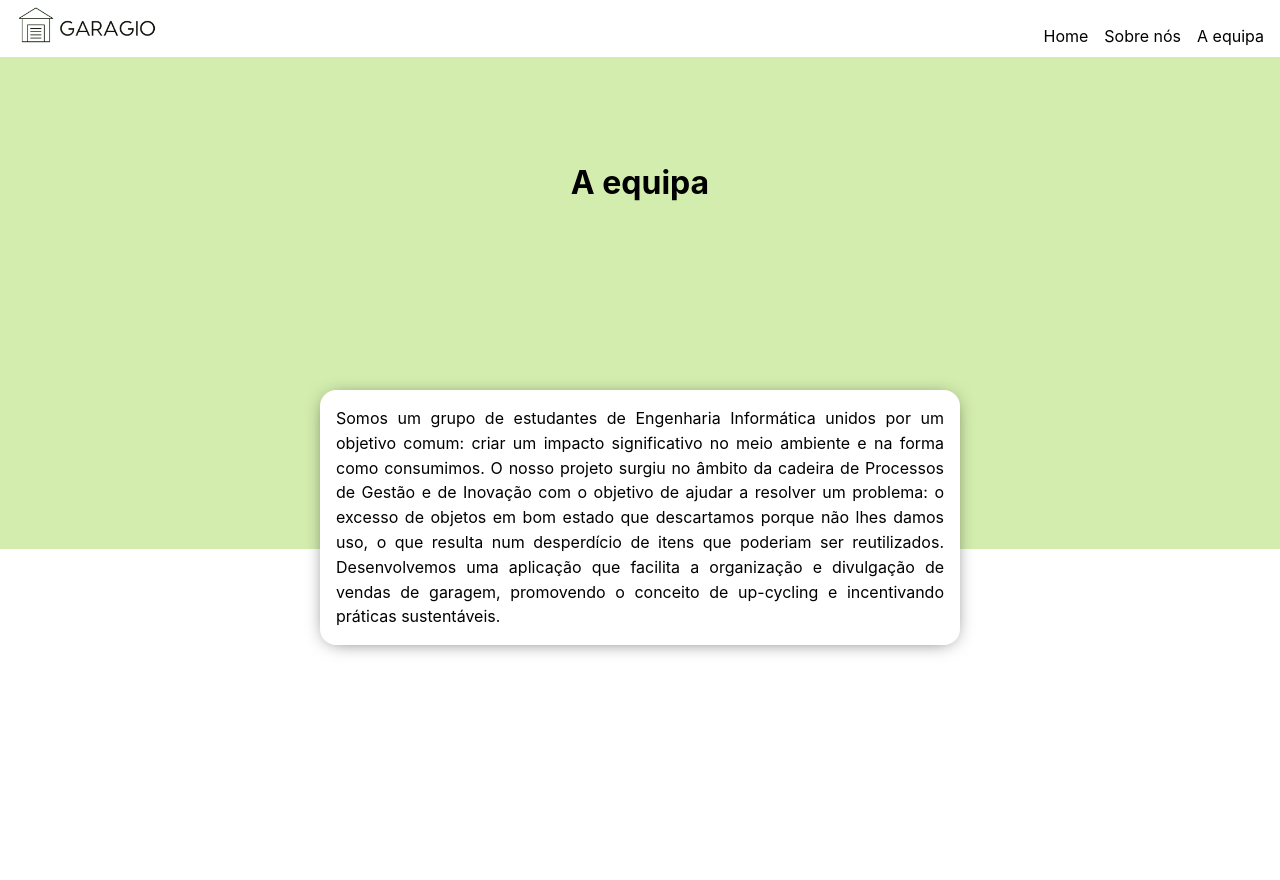
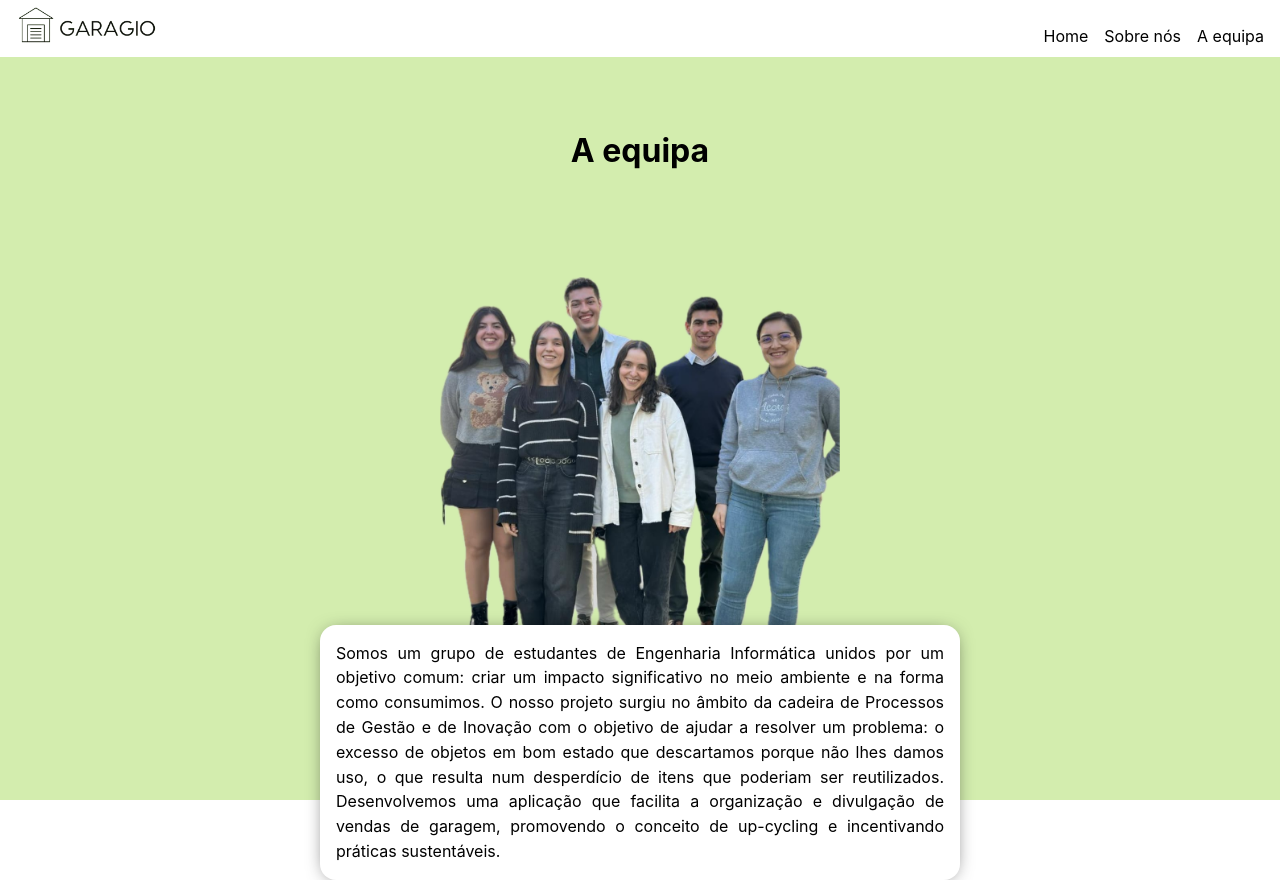
Before and after one commit to tmdbts/garagio, a React (Vite) app: page /team in a window 1280 px wide. Before the commit the page ends 800 px from the top, so only its background shows below. Built offline with nearby package versions, Linux system fonts and the light colour scheme.

Commit message:
✨ add image to team page

```diff
--- a/src/views/Team/Team.module.scss
+++ b/src/views/Team/Team.module.scss
@@ -1,5 +1,5 @@
 $top-gap: 5rem;
-$bottom-gap: 20rem;
+$bottom-gap: 10rem;
 
 .team {
 	.content {
@@ -10,6 +10,12 @@ $bottom-gap: 20rem;
 			text-align: center;
 			padding-top: $top-gap;
 			padding-bottom: $bottom-gap;
+
+			.image {
+				padding: 5rem;
+				width: 100%;
+				max-width: 35rem;
+			}
 		}
 
 		.description {
@@ -43,11 +49,13 @@ $bottom-gap: 20rem;
 	.team {
 		.content {
 			.titleWrapper {
+				padding-top: 3rem;
+				padding-bottom: 1rem;
 			}
 
 			.description {
 				margin: 0 20rem;
-				bottom: -6rem;
+				bottom: -5rem;
 			}
 		}
 	}
--- a/src/views/Team/index.tsx
+++ b/src/views/Team/index.tsx
@@ -1,6 +1,7 @@
 import React from 'react';
 import Header from '../../components/Header';
 import styles from './Team.module.scss';
+import teamPhoto from '../../assets/img.png';
 
 const Team = (): React.ReactNode => {
     return (
@@ -9,6 +10,11 @@ const Team = (): React.ReactNode => {
             <main className={styles.content}>
                 <div className={styles.titleWrapper}>
                     <h1 className={styles.title}>A equipa</h1>
+                    <img
+                        src={teamPhoto}
+                        alt='All the elements of the project'
+                        className={styles.image}
+                    />
                 </div>
                 <p className={styles.description}>
                     Somos um grupo de estudantes de Engenharia Informática
```
Also changed, not shown: src/assets/img.png (added).
